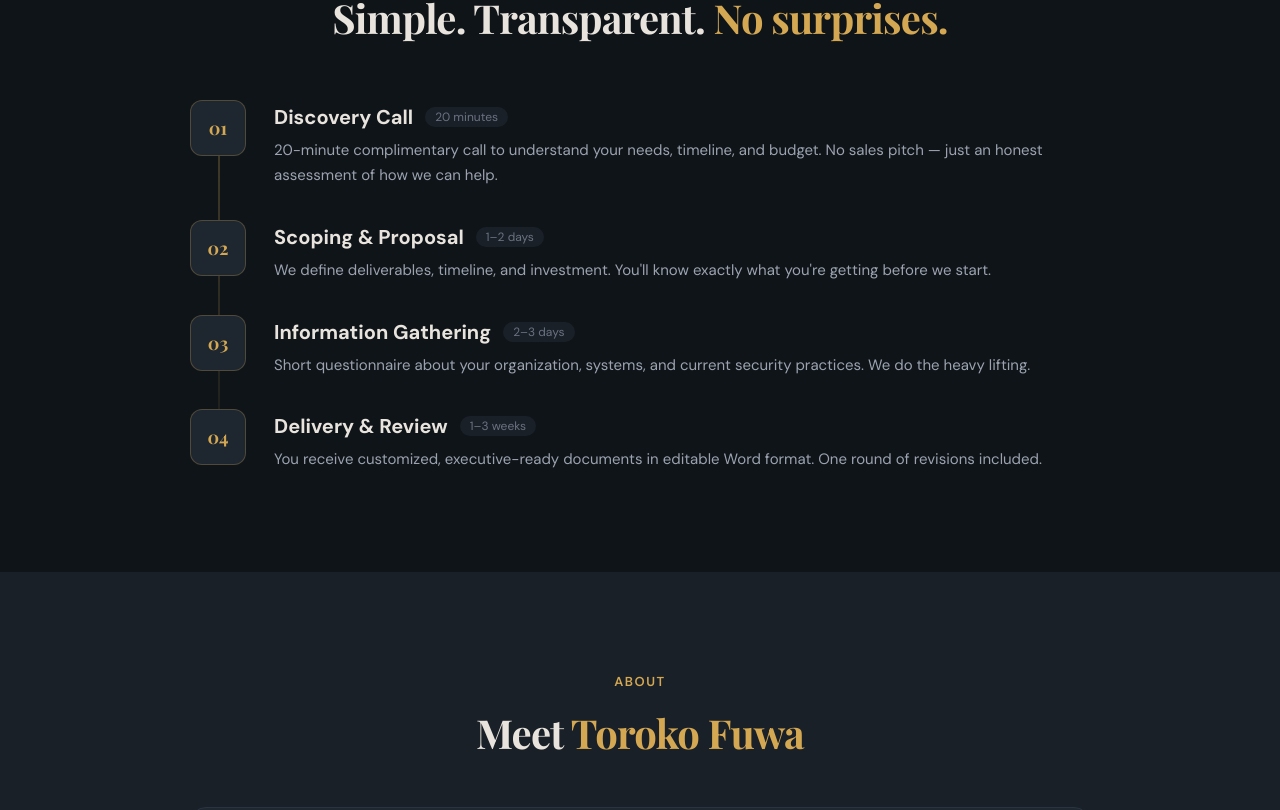
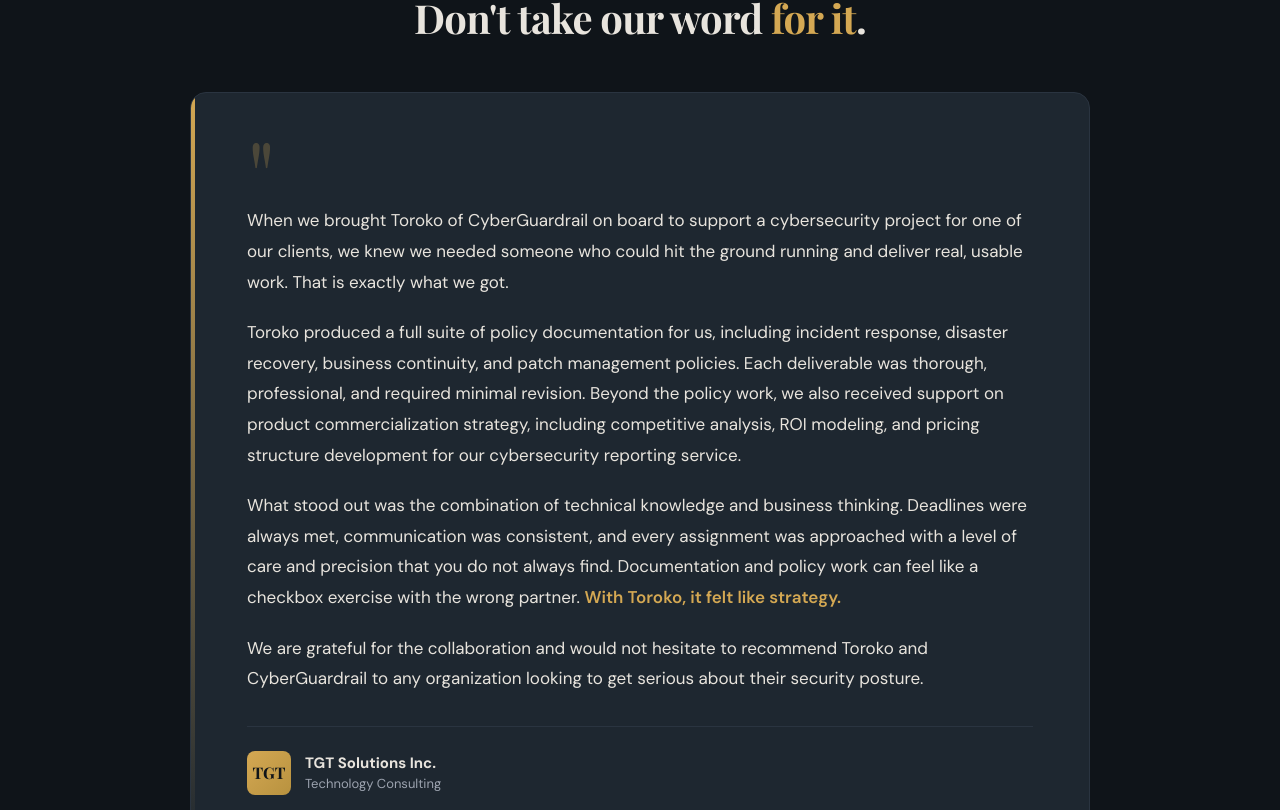
Before and after one commit to Ajogu-98/cyberguardrail-site, a React (Vite) app: page / in a window 1280 px wide. Shown: the part 3850-4660 px from the top of the page. Built offline with nearby package versions, Linux system fonts and the light colour scheme.

Commit message:
Add TGT testimonial

```diff
--- a/src/App.jsx
+++ b/src/App.jsx
@@ -726,6 +726,105 @@
   );
 }
 
+/* ── TESTIMONIAL ── */
+function Testimonial() {
+  const mobile = useIsMobile();
+  return (
+    <section style={{ background: BRAND.dark, padding: "clamp(60px, 10vw, 100px) 24px" }}>
+      <div style={{ maxWidth: 900, margin: "0 auto" }}>
+        <FadeIn>
+          <div style={{ textAlign: "center", marginBottom: 48 }}>
+            <span style={{
+              fontSize: 13, fontWeight: 600, color: BRAND.accent, letterSpacing: "0.12em",
+              textTransform: "uppercase", fontFamily: "'DM Sans', sans-serif",
+            }}>WHAT CLIENTS SAY</span>
+            <h2 style={{
+              fontFamily: "'Playfair Display', Georgia, serif", fontSize: "clamp(28px, 3.5vw, 40px)",
+              fontWeight: 700, color: BRAND.text, margin: "16px 0 0", letterSpacing: "-0.02em",
+            }}>
+              Don't take our word <span style={{ color: BRAND.accent }}>for it</span>.
+            </h2>
+          </div>
+        </FadeIn>
+
+        <FadeIn delay={0.15}>
+          <div style={{
+            background: BRAND.card, border: `1px solid ${BRAND.border}`,
+            borderRadius: 16, padding: mobile ? "32px 24px" : "56px 56px",
+            position: "relative", overflow: "hidden",
+          }}>
+            <div style={{
+              position: "absolute", top: 0, left: 0, width: 4, height: "100%",
+              background: `linear-gradient(180deg, ${BRAND.accent}, transparent)`,
+            }} />
+
+            <div style={{
+              fontFamily: "'Playfair Display', Georgia, serif",
+              fontSize: mobile ? 64 : 96, color: BRAND.accent, opacity: 0.25,
+              lineHeight: 0.5, marginBottom: 8, height: mobile ? 32 : 48,
+            }}>"</div>
+
+            <p style={{
+              fontSize: mobile ? 15 : 17, color: BRAND.text,
+              fontFamily: "'DM Sans', sans-serif", lineHeight: 1.8,
+              margin: "0 0 20px",
+            }}>
+              When we brought Toroko of CyberGuardrail on board to support a cybersecurity project for one of our clients, we knew we needed someone who could hit the ground running and deliver real, usable work. That is exactly what we got.
+            </p>
+
+            <p style={{
+              fontSize: mobile ? 15 : 17, color: BRAND.text,
+              fontFamily: "'DM Sans', sans-serif", lineHeight: 1.8,
+              margin: "0 0 20px",
+            }}>
+              Toroko produced a full suite of policy documentation for us, including incident response, disaster recovery, business continuity, and patch management policies. Each deliverable was thorough, professional, and required minimal revision. Beyond the policy work, we also received support on product commercialization strategy, including competitive analysis, ROI modeling, and pricing structure development for our cybersecurity reporting service.
+            </p>
+
+            <p style={{
+              fontSize: mobile ? 15 : 17, color: BRAND.text,
+              fontFamily: "'DM Sans', sans-serif", lineHeight: 1.8,
+              margin: "0 0 20px",
+            }}>
+              What stood out was the combination of technical knowledge and business thinking. Deadlines were always met, communication was consistent, and every assignment was approached with a level of care and precision that you do not always find. Documentation and policy work can feel like a checkbox exercise with the wrong partner. <span style={{ color: BRAND.accent, fontWeight: 600 }}>With Toroko, it felt like strategy.</span>
+            </p>
+
+            <p style={{
+              fontSize: mobile ? 15 : 17, color: BRAND.text,
+              fontFamily: "'DM Sans', sans-serif", lineHeight: 1.8,
+              margin: "0 0 32px",
+            }}>
+              We are grateful for the collaboration and would not hesitate to recommend Toroko and CyberGuardrail to any organization looking to get serious about their security posture.
+            </p>
+
+            <div style={{
+              display: "flex", alignItems: "center", gap: 14,
+              paddingTop: 24, borderTop: `1px solid ${BRAND.border}`,
+            }}>
+              <div style={{
+                width: 44, height: 44, borderRadius: 8,
+                background: `linear-gradient(135deg, ${BRAND.accent}, ${BRAND.accentDim})`,
+                display: "flex", alignItems: "center", justifyContent: "center",
+                fontFamily: "'Playfair Display', Georgia, serif", fontWeight: 700,
+                fontSize: 16, color: BRAND.dark, flexShrink: 0,
+              }}>TGT</div>
+              <div>
+                <div style={{
+                  fontSize: 15, fontWeight: 700, color: BRAND.text,
+                  fontFamily: "'DM Sans', sans-serif", marginBottom: 2,
+                }}>TGT Solutions Inc.</div>
+                <div style={{
+                  fontSize: 13, color: BRAND.textMuted,
+                  fontFamily: "'DM Sans', sans-serif",
+                }}>Technology Consulting</div>
+              </div>
+            </div>
+          </div>
+        </FadeIn>
+      </div>
+    </section>
+  );
+}
+
 /* ── ABOUT ── */
 function About() {
   return (
@@ -1107,6 +1206,7 @@
       <Problem />
       <Services />
       <CaseStudy />
+      <Testimonial />
       <Process />
       <About />
       <Contact />
```
